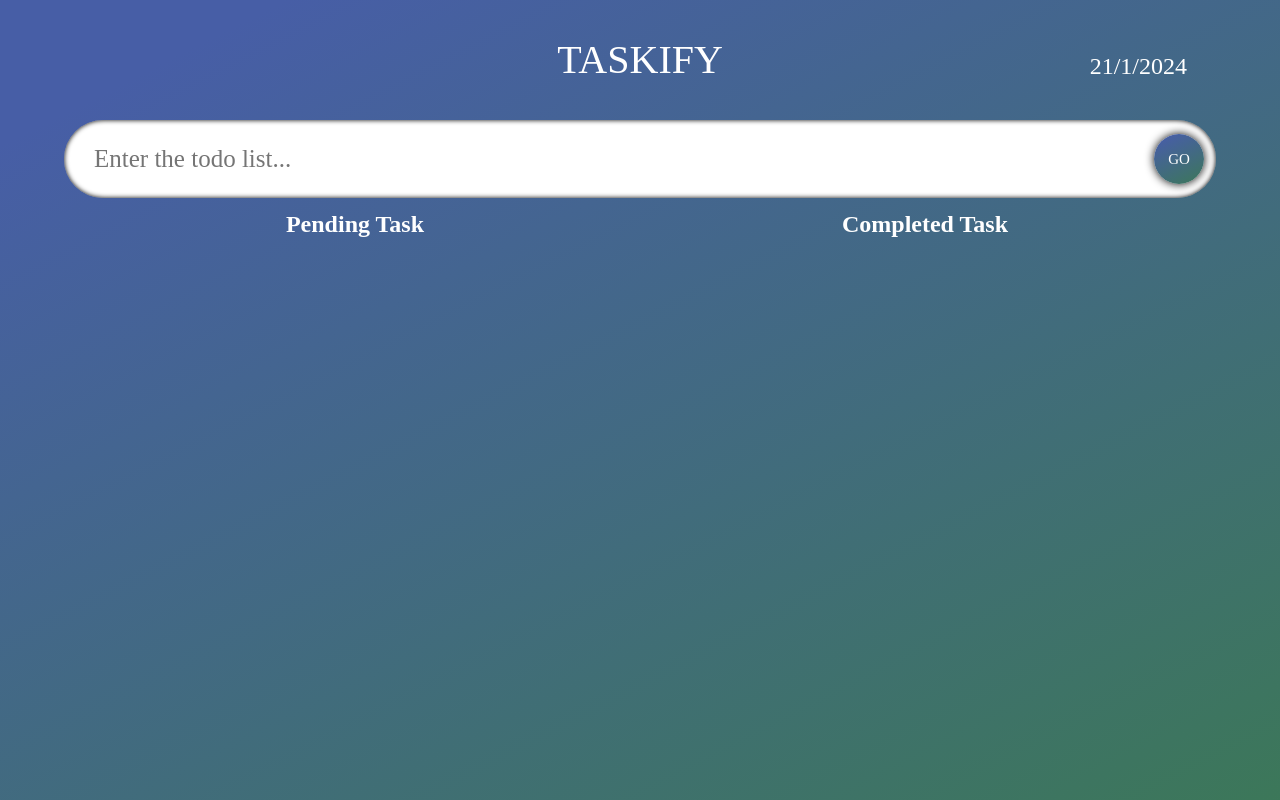
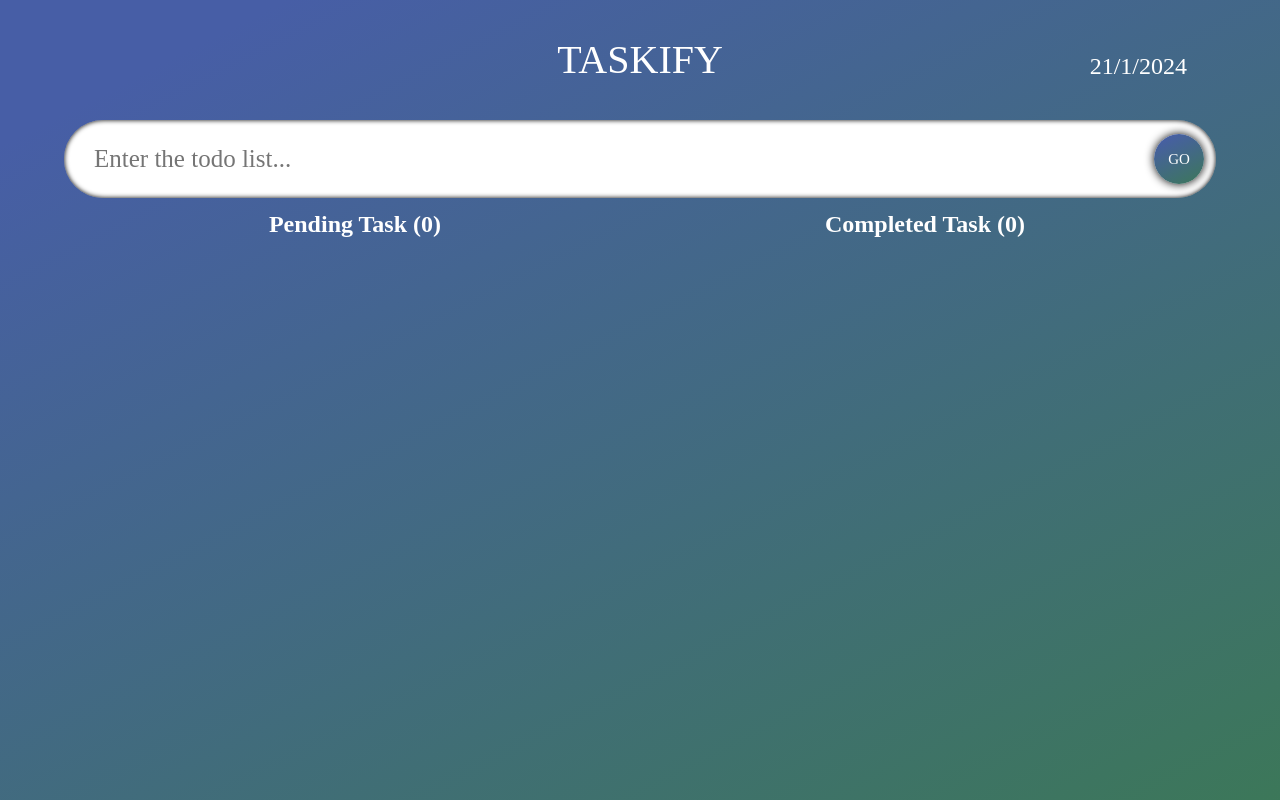
Before and after one commit to Abilash-Nambi/Simple-Todo-App, a React (Create React App) app: page / in a window 1280 px wide. Built offline with nearby package versions, Linux system fonts and the light colour scheme; a web font is replaced by a local one.

Commit message:
lenth added

```diff
--- a/src/components/TodoList.tsx
+++ b/src/components/TodoList.tsx
@@ -42,11 +42,14 @@ export const TodoList: React.FC<Props> = ({
   completedTask,
   setCompletedTask,
 }) => {
+  const todosLength: number = todos.length;
+  const completedLength: number = completedTask.length;
+
   return (
     <div className="container">
       <div className="row">
         <div className="col-md-6">
-          <h4 className="todo-list-heading">Pending Task</h4>
+          <h4 className="todo-list-heading">Pending Task ({todosLength})</h4>
           {todos?.map((data) => (
             <PendingTodo
               key={data.id}
@@ -59,7 +62,9 @@ export const TodoList: React.FC<Props> = ({
           ))}
         </div>
         <div className="col-md-6">
-          <h4 className="todo-list-heading">Completed Task</h4>
+          <h4 className="todo-list-heading">
+            Completed Task ({completedLength})
+          </h4>
           {completedTask?.map((data) => (
             <CompletedTodo
               key={data.id}
```
